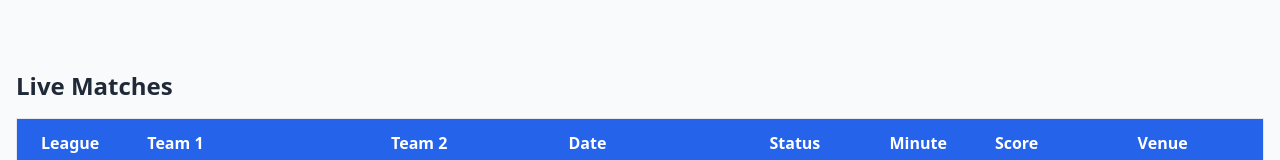
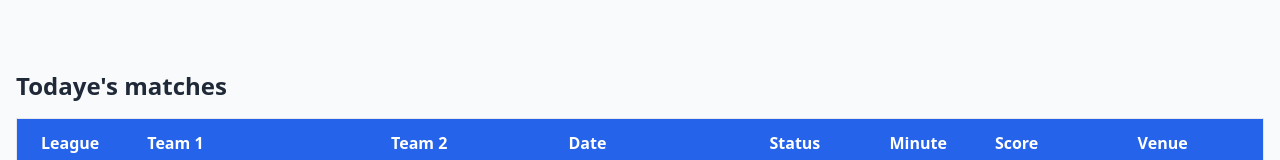
Before and after one commit to Hemdi2004/FootballHub, a website: page frontend/index.html in a window 1280 px wide. Shown: the part 156-316 px from the top of the page. Drawn offline with nearby package versions, Linux system fonts and the light colour scheme; no server answers.

```diff
--- a/frontend/index.html
+++ b/frontend/index.html
@@ -60,7 +60,7 @@
 
 
 <div class="container mx-auto px-4 py-6">
-    <h2 class="text-2xl font-bold mb-4">Live Matches</h2>
+    <h2 class="text-2xl font-bold mb-4">Todaye's matches</h2>
     <div class="overflow-x-auto">
     <table class="min-w-full border border-gray-200 rounded-md shadow-md">
      <thead>
```
Also changed, not shown: frontend/js/main.js (+1 -28 lines).
